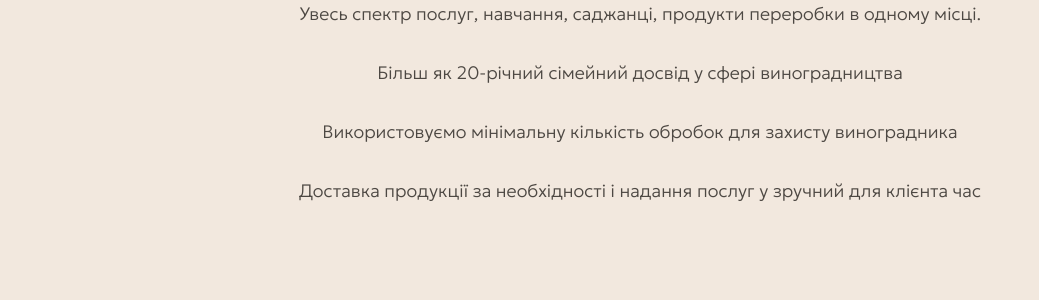
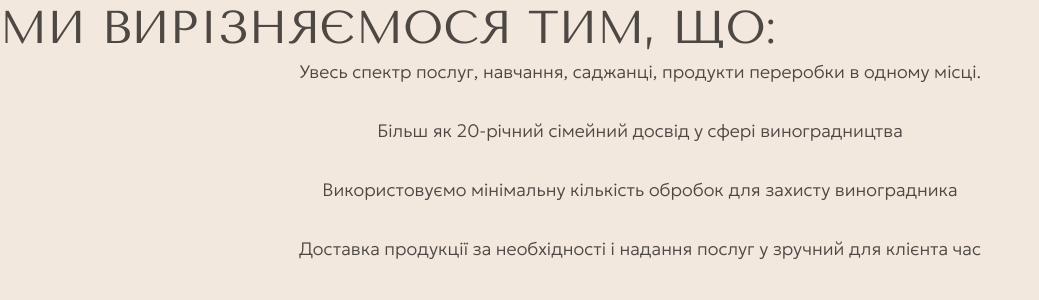
Before and after one commit to SoftRyzen-internship/grape_paradise, a Next.js app: page / in a window 1280 px wide. Shown: the top 300 px of the page, without its empty margins (0-1039 px from the left). Built offline with nearby package versions, Linux system fonts and the light colour scheme.

Commit message:
added preference cards

```diff
--- /dev/null
+++ b/src/components/common/AdvantagesCard/AdvantagesCard.module.css
@@ -0,0 +1,29 @@
+.advantage-icon1::before,
+.advantage-icon2::before,
+.advantage-icon3::before,
+.advantage-icon4::before {
+    content: '';
+	height: 82px;
+	display: inline-block;
+	background-size: cover;
+}
+
+.advantage-icon1::before {
+	width: 64px;
+	background-image: url(../../../../public/icons/plant.svg);
+}
+
+.advantage-icon2::before {
+	width: 67px;
+	background-image: url(../../../../public/icons/bag.svg);
+}
+
+.advantage-icon3::before {
+	width: 88px;
+	background-image: url(../../../../public/icons/watering-can.svg);
+}
+
+.advantage-icon4::before {
+	width: 128px;
+	background-image: url(../../../../public/icons/truck.svg);
+}
--- a/src/components/common/AdvantagesCard/AdvantagesCard.tsx
+++ b/src/components/common/AdvantagesCard/AdvantagesCard.tsx
@@ -1,3 +1,5 @@
+import './AdvantagesCard.module.css';
+
 import React from 'react';
 
 import { advantagesData } from '@/data';
@@ -6,10 +8,12 @@ export interface AdvantagesCardProps {}
 
 export const AdvantagesCard: React.FC<AdvantagesCardProps> = () => {
 	return (
-		<ul className='flex flex-col gap-8 px-4'>
-			{advantagesData.advantages.map(({ id, icon, description }) => (
-				<li key={id}>
-					{icon}
+		<ul className='flex flex-col items-center gap-8'>
+			{advantagesData.advantages.map(({ id, description }) => (
+				<li
+					key={id}
+					className={`advantage-icon${id} flex flex-col items-center gap-4 px-4`}
+				>
 					<p className='text-center'>{description}</p>
 				</li>
 			))}
--- a/src/data/advantagesData.json
+++ b/src/data/advantagesData.json
@@ -3,22 +3,18 @@
 	"advantages": [
 		{
 			"id": 1,
-			"icon": "",
 			"description": "Увесь спектр послуг, навчання, саджанці, продукти переробки в одному місці."
 		},
 		{
 			"id": 2,
-			"icon": "",
 			"description": "Більш як 20-річний сімейний досвід у сфері виноградництва"
 		},
 		{
 			"id": 3,
-			"icon": "",
 			"description": "Використовуємо мінімальну кількість обробок для захисту виноградника"
 		},
 		{
 			"id": 4,
-			"icon": "",
 			"description": "Доставка продукції за необхідності і надання послуг у зручний для клієнта час"
 		}
 	]
--- a/src/sections/Advantages/Advantages.tsx
+++ b/src/sections/Advantages/Advantages.tsx
@@ -2,12 +2,11 @@ import React from 'react';
 
 import { AdvantagesCard } from '@/components/common/AdvantagesCard';
 
-export interface AdvantagesProps {}
+import { advantagesData } from '@/data';
 
-export const Advantages: React.FC<AdvantagesProps> = () => {
-	return (
-		<section className='section bg-red'>
-			<AdvantagesCard />
-		</section>
-	);
-};
+export const Advantages: React.FC = () => (
+	<section className='section container'>
+		<h2 className='title mb-6 pr-[71px]'>{advantagesData.title}</h2>
+		<AdvantagesCard />
+	</section>
+);
```
Also changed, not shown: 1 other file (tests, documents, lock files or other folders).
